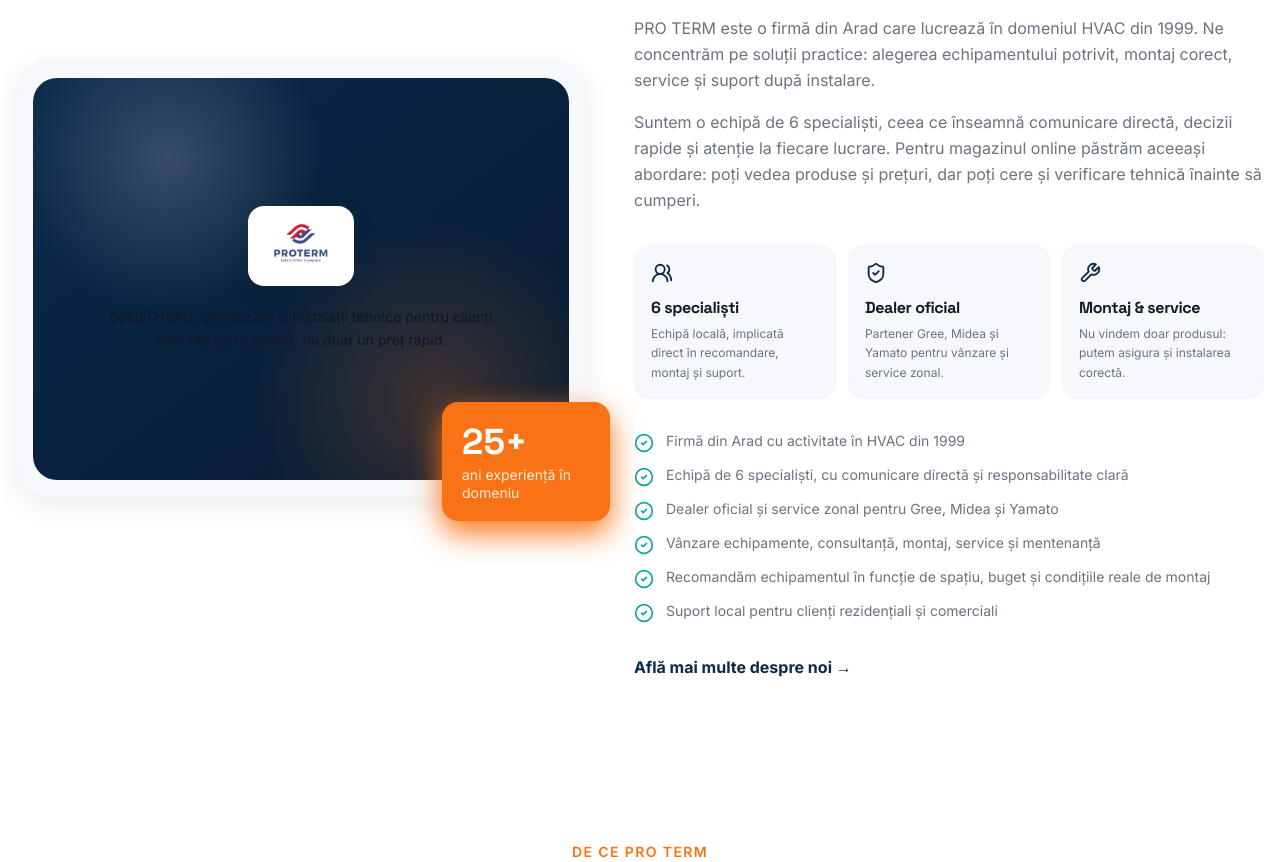
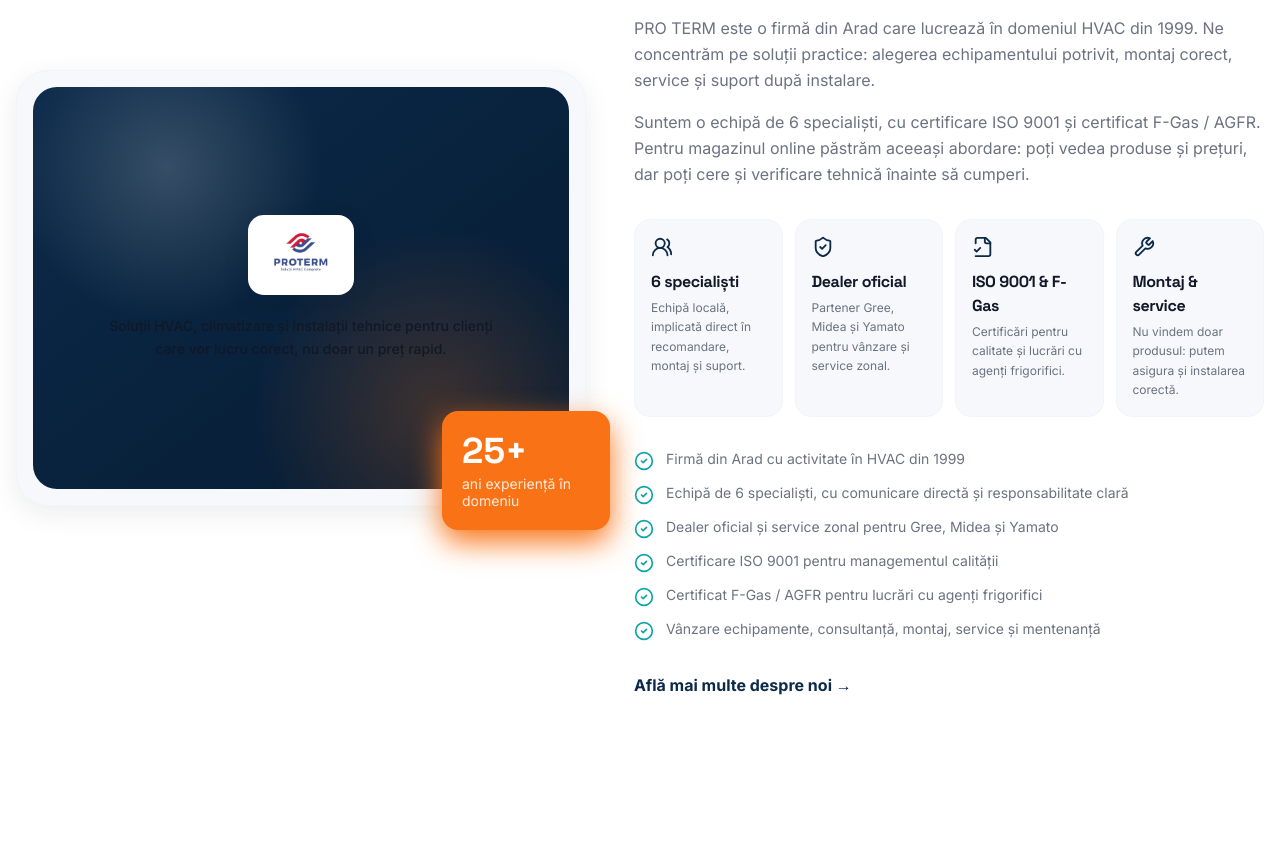
Before and after one commit to protermarad-hash/pro-term-web, a Next.js app: page / in a window 1280 px wide. Shown: the part 3532-4394 px from the top of the page. Built offline with nearby package versions, Linux system fonts and the light colour scheme.

Commit message:
Add ISO 9001 and F-Gas AGFR certifications

```diff
--- a/src/components/About.tsx
+++ b/src/components/About.tsx
@@ -1,4 +1,4 @@
-import { CheckCircle2, ShieldCheck, UsersRound, Wrench } from 'lucide-react';
+import { CheckCircle2, FileCheck2, ShieldCheck, UsersRound, Wrench } from 'lucide-react';
 import Image from 'next/image';
 import Link from 'next/link';
 
@@ -6,14 +6,15 @@
   'Firmă din Arad cu activitate în HVAC din 1999',
   'Echipă de 6 specialiști, cu comunicare directă și responsabilitate clară',
   'Dealer oficial și service zonal pentru Gree, Midea și Yamato',
+  'Certificare ISO 9001 pentru managementul calității',
+  'Certificat F-Gas / AGFR pentru lucrări cu agenți frigorifici',
   'Vânzare echipamente, consultanță, montaj, service și mentenanță',
-  'Recomandăm echipamentul în funcție de spațiu, buget și condițiile reale de montaj',
-  'Suport local pentru clienți rezidențiali și comerciali',
 ];
 
 const cards = [
   { icon: UsersRound, title: '6 specialiști', text: 'Echipă locală, implicată direct în recomandare, montaj și suport.' },
   { icon: ShieldCheck, title: 'Dealer oficial', text: 'Partener Gree, Midea și Yamato pentru vânzare și service zonal.' },
+  { icon: FileCheck2, title: 'ISO 9001 & F-Gas', text: 'Certificări pentru calitate și lucrări cu agenți frigorifici.' },
   { icon: Wrench, title: 'Montaj & service', text: 'Nu vindem doar produsul: putem asigura și instalarea corectă.' },
 ];
 
@@ -60,10 +61,10 @@
               PRO TERM este o firmă din Arad care lucrează în domeniul HVAC din 1999. Ne concentrăm pe soluții practice: alegerea echipamentului potrivit, montaj corect, service și suport după instalare.
             </p>
             <p className="mb-8 leading-relaxed text-dark-300">
-              Suntem o echipă de 6 specialiști, ceea ce înseamnă comunicare directă, decizii rapide și atenție la fiecare lucrare. Pentru magazinul online păstrăm aceeași abordare: poți vedea produse și prețuri, dar poți cere și verificare tehnică înainte să cumperi.
+              Suntem o echipă de 6 specialiști, cu certificare ISO 9001 și certificat F-Gas / AGFR. Pentru magazinul online păstrăm aceeași abordare: poți vedea produse și prețuri, dar poți cere și verificare tehnică înainte să cumperi.
             </p>
 
-            <div className="mb-8 grid gap-3 sm:grid-cols-3">
+            <div className="mb-8 grid gap-3 sm:grid-cols-2 lg:grid-cols-4">
               {cards.map(({ icon: Icon, title, text }) => (
                 <div key={title} className="rounded-2xl border border-slate-100 bg-light-200 p-4">
                   <Icon size={22} className="mb-3 text-primary" />
```
